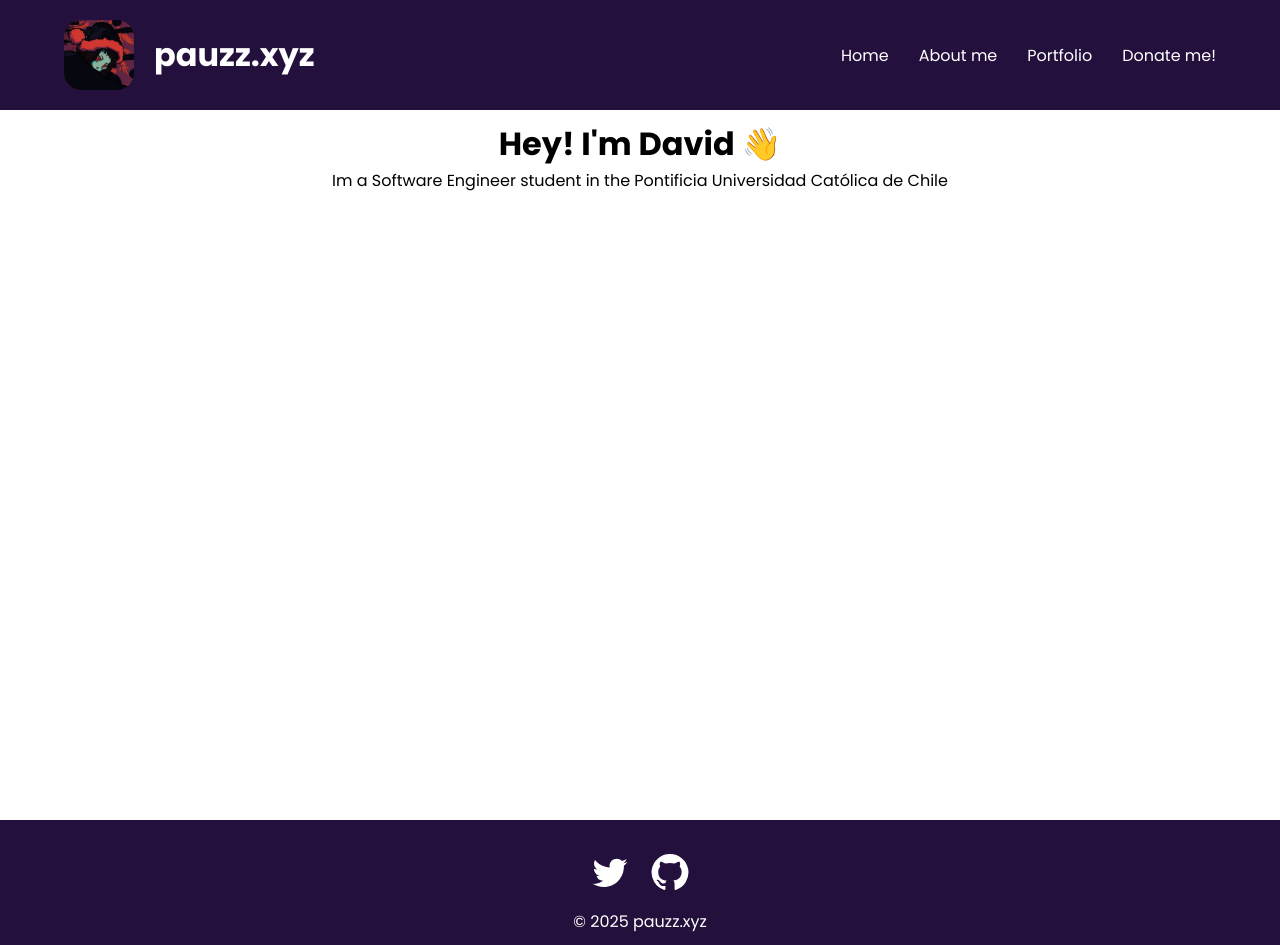
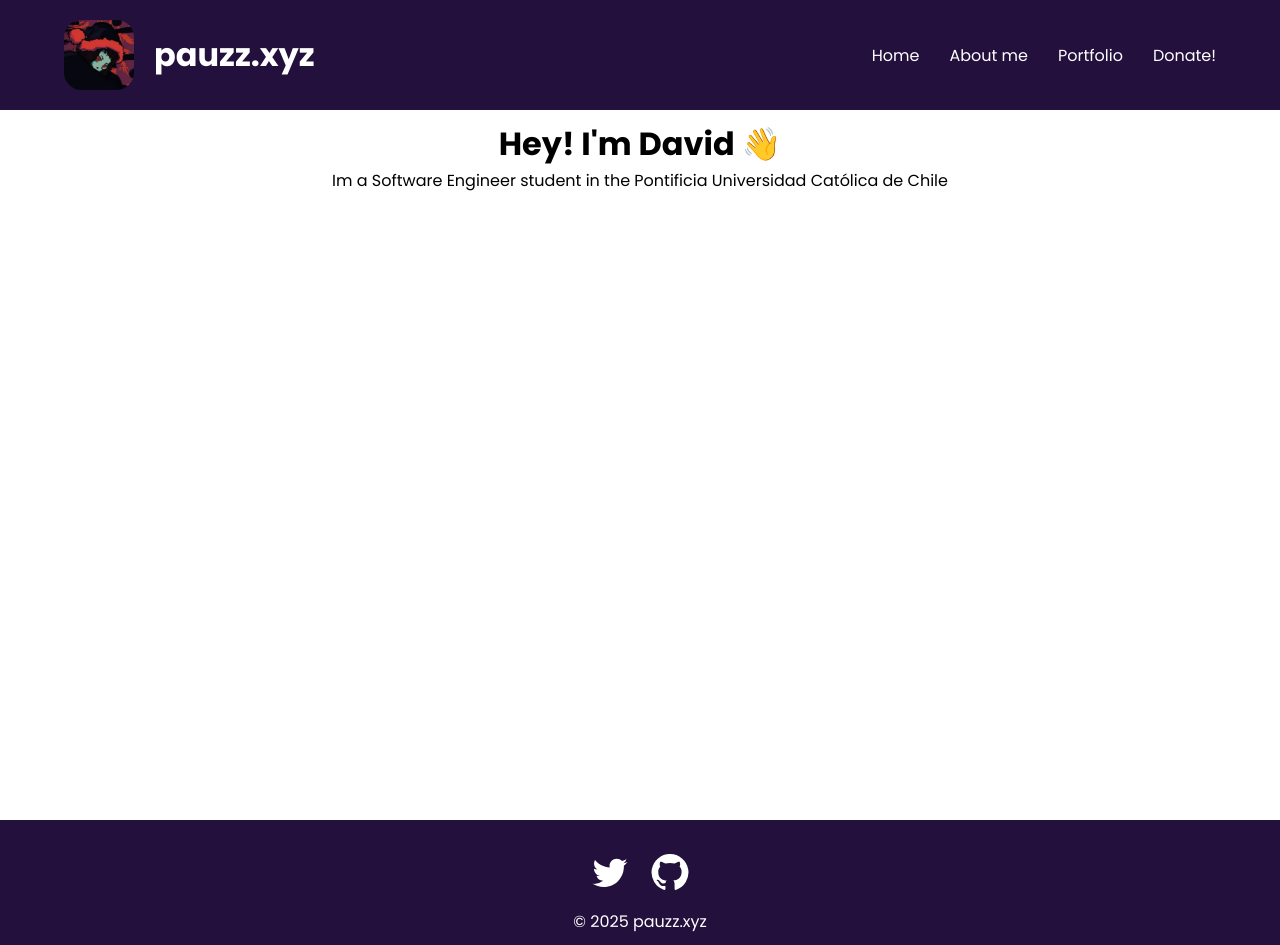
Before and after one commit to d4vid-vl/pauzz.xyz, a React (Vite) app: page / in a window 1280 px wide. Built offline with nearby package versions, Linux system fonts and the light colour scheme.

Commit message:
Modified "Donate" button in navbar

```diff
--- a/src/components/Navbar.tsx
+++ b/src/components/Navbar.tsx
@@ -21,7 +21,7 @@ export const Navbar = () => {
           <Link to="/" className="bar">Home</Link>
           <Link to="/about" className="bar">About me</Link>
           <Link to="/portfolio" className="bar">Portfolio</Link>
-          <Link to="/donate" className="bar">Donate me!</Link>
+          <Link to="/donate" className="bar">Donate!</Link>
         </div>
       </div>
     </div>
@@ -29,7 +29,7 @@ export const Navbar = () => {
       <Link to="/" className="bar">Home</Link>
       <Link to="/about" className="bar">About me</Link>
       <Link to="/portfolio" className="bar">Portfolio</Link>
-      <Link to="/donate" className="bar">Donate me!</Link>
+      <Link to="/donate" className="bar">Donate!</Link>
     <button onClick={toggleLinks}>
       <ReorderIcon/>
     </button>
```
